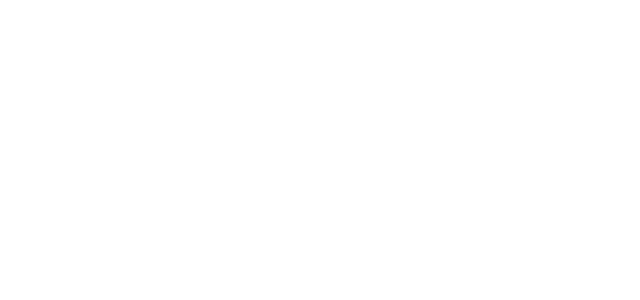
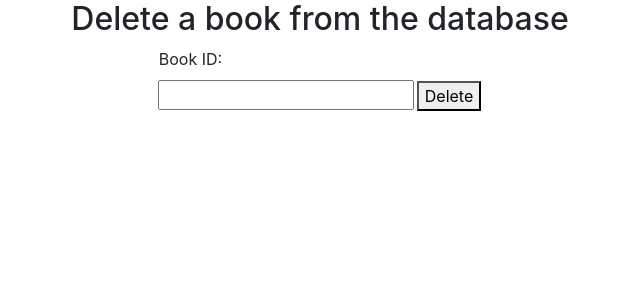
Before and after one commit to t7guma00/Library-project, a React (Create React App) app in the folder library-project/: page /deletebook in a window 1280 px wide. Shown: the top 300 px of the page, without its empty margins (320-960 px from the left). Built offline with nearby package versions, Linux system fonts and the light colour scheme.

Commit message:
DeleteBook and minor changes
Added DeleteBook.js, AllBooks is now BookList and moved to Components, Books.js in views now loads the BookList component. Also changed some routing in header.

```diff
--- a/library-project/src/App.js
+++ b/library-project/src/App.js
@@ -1,8 +1,10 @@
 import React, { Component } from "react";
 import "./App.css";
-import AllBooks from "./Views/AllBooks";
+import BookList from "./Components/BookList";
 import AddBook from "./Components/AddBook";
 import UpdateBook from "./Components/UpdateBook";
+import DeleteBook from "./Components/DeleteBook";
+import Books from "./Views/Books";
 import Tools from "./Views/Tools";
 import Home from "./Views/Home";
 import SignIn from "./Views/Signin";
@@ -45,10 +47,19 @@
           />
           <Route
             exact={true}
-            path="/allbooks"
+            path="/booklist"
             render={() => (
               <div className="App">
-                <AllBooks />
+                <BookList />
+              </div>
+            )}
+          />
+          <Route
+            exact={true}
+            path="/books"
+            render={() => (
+              <div className="App">
+                <Books />
               </div>
             )}
           />
@@ -67,6 +78,15 @@
             render={() => (
               <div className="App">
                 <UpdateBook />
+              </div>
+            )}
+          />
+          <Route
+            exact={true}
+            path="/deletebook"
+            render={() => (
+              <div className="App">
+                <DeleteBook />
               </div>
             )}
           />
--- a/library-project/src/Components/AddBook.js
+++ b/library-project/src/Components/AddBook.js
@@ -42,7 +42,7 @@
       .then(res => {
         console.log(res);
         console.log(res.data);
-        this.props.history.push("/allbooks");
+        this.props.history.push("/books");
       });
   };
 
@@ -100,7 +100,7 @@
                 </tr>
                 <tr>
                   <td width="80px">
-                    <label>Image:</label>
+                    <label>Image URL:</label>
                   </td>
                   <td>
                     <input type="text" name="image" onChange={this.onChange} />
--- a/library-project/src/Views/AllBooks.js
+++ b/library-project/src/Components/BookList.js
@@ -3,7 +3,7 @@
 //import Footer from '../Components/Footer';
 import axios from "axios";
 
-class AllBooks extends Component {
+class BookList extends Component {
   constructor() {
     super();
     this.getBooks = this.getBooks.bind(this);
@@ -42,7 +42,12 @@
                   <td>{book.year}</td>
                   <td>{book.description}</td>
                   <td>
-                    <img src={book.image} height="165" width="110" />
+                    <img
+                      src={book.image}
+                      alt="Book Cover"
+                      height="165"
+                      width="110"
+                    />
                   </td>
                   <td>{book.rating}</td>
                 </tr>
@@ -53,6 +58,23 @@
       </div>
     );
   }
+
+  /** render() {
+    return (
+      <div id="container">
+        <div id="">
+          {(this.onload = this.getBooks())}
+          {this.state.books.map(book => (
+            <p>
+              {book.ISBN} {book.title} {book.year}{" "}
+              <img src={book.image} alt="Book Cover" height="165" width="110" />{" "}
+              {book.rating}{" "}
+            </p>
+          ))}
+        </div>
+      </div>
+    );
+  }*/
 }
 
-export default AllBooks;
+export default BookList;
--- /dev/null
+++ b/library-project/src/Components/DeleteBook.js
@@ -0,0 +1,61 @@
+import React, { Component } from "react";
+import axios from "axios";
+import { withRouter } from "react-router-dom";
+
+class DeleteBook extends Component {
+  constructor() {
+    super();
+    this.delete = this.delete.bind(this);
+    this.updateInputValue = this.updateInputValue.bind(this);
+    this.state = {
+      ID: 1
+    };
+  }
+
+  updateInputValue(val) {
+    this.setState({ ID: val.target.value });
+  }
+  delete = event => {
+    event.preventDefault();
+    const id = this.state.ID;
+
+    axios
+      .delete("http://localhost:3000/books/" + id)
+
+      .then(res => {
+        console.log(res);
+        console.log(res.data);
+        this.props.history.push("/books");
+      });
+  };
+
+  render() {
+    return (
+      <center>
+        <div className="container">
+          <h2>Delete a book from the database</h2>
+          <form>
+            <table>
+              <tbody>
+                <tr>
+                  <td width="80px">
+                    <label>Book ID:</label>
+                  </td>
+                </tr>
+                <input type="number" onChange={this.updateInputValue} min="1" />
+                <td />
+                <td>
+                  <button className="button" onClick={this.delete}>
+                    Delete
+                  </button>
+                </td>
+              </tbody>
+            </table>
+          </form>
+        </div>
+      </center>
+    );
+  }
+}
+
+export default withRouter(DeleteBook);
--- a/library-project/src/Components/Header.js
+++ b/library-project/src/Components/Header.js
@@ -15,13 +15,16 @@
                 </a>
               </li>
               <li>
-                <a href="#">Books</a>
+                <a href="books">Books</a>
               </li>
               <li>
                 <a href="#">My Bookshelf</a>
               </li>
               <li>
-                <a href="#">About us</a>
+                <a href="about">About us</a>
+              </li>
+              <li>
+                <a href="tools">Admin tools</a>
               </li>
             </ul>
           </nav>
--- a/library-project/src/Components/UpdateBook.js
+++ b/library-project/src/Components/UpdateBook.js
@@ -59,7 +59,7 @@
         rating
       })
       .then(res => {
-        this.props.history.push("/allbooks");
+        this.props.history.push("/books");
       });
   };
 
@@ -92,7 +92,7 @@
               <tbody>
                 <tr>
                   <td width="80px">
-                    <label>ISBN</label>
+                    <label>ISBN:</label>
                   </td>
                   <td>
                     <input
@@ -105,7 +105,7 @@
                 </tr>
                 <tr>
                   <td width="80px">
-                    <label>Title</label>
+                    <label>Title:</label>
                   </td>
                   <td>
                     <input
@@ -118,7 +118,7 @@
                 </tr>
                 <tr>
                   <td width="80px">
-                    <label>Year</label>
+                    <label>Year:</label>
                   </td>
                   <td>
                     <input
@@ -131,7 +131,7 @@
                 </tr>
                 <tr>
                   <td>
-                    <label>Description</label>
+                    <label>Description:</label>
                   </td>
                   <td>
                     <input
@@ -144,7 +144,7 @@
                 </tr>
                 <tr>
                   <td>
-                    <label>Image</label>
+                    <label>Image URL:</label>
                   </td>
                   <td>
                     <input
@@ -157,7 +157,7 @@
                 </tr>
                 <tr>
                   <td width="80px">
-                    <label>Rating</label>
+                    <label>Rating:</label>
                   </td>
                   <td>
                     <input
--- /dev/null
+++ b/library-project/src/Views/Books.js
@@ -0,0 +1,18 @@
+import React, { Component } from "react";
+import Header from "../Components/Header";
+import BookList from "../Components/BookList";
+
+class Books extends Component {
+  render() {
+    return (
+      <div>
+        <Header />
+        <br />
+        <br />
+        <BookList />
+      </div>
+    );
+  }
+}
+
+export default Books;
--- a/library-project/src/Views/Tools.js
+++ b/library-project/src/Views/Tools.js
@@ -2,6 +2,7 @@
 import Header from "../Components/Header";
 import AddBook from "../Components/AddBook";
 import UpdateBook from "../Components/UpdateBook";
+import DeleteBook from "../Components/DeleteBook";
 //import Footer from '../Components/Footer';
 
 class Tools extends Component {
@@ -18,6 +19,10 @@
           <p>
             <UpdateBook />
           </p>
+
+          <p>
+            <DeleteBook />
+          </p>
         </div>
       </div>
     );
```
